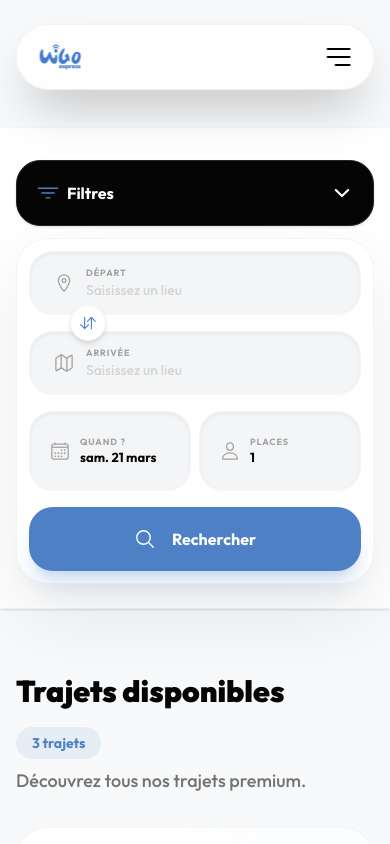
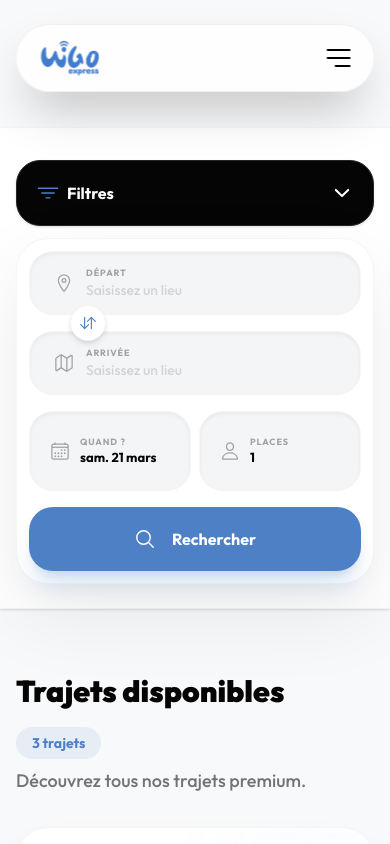
Before and after one commit to artsiders/wigo-express, a Next.js app: page /en/search in a window 390 px wide. Shown: the top 844 px of the page. Built offline with nearby package versions, Linux system fonts and the light colour scheme.

Commit message:
Update Navbar logo size and adjust SearchPageContent layout for improved responsiveness
- Increased the logo dimensions in the Navbar for better visibility.
- Modified the SearchPageContent layout to use a container for enhanced responsiveness and spacing.

```diff
--- a/components/Navbar.tsx
+++ b/components/Navbar.tsx
@@ -100,8 +100,8 @@ export default function Navbar() {
             <Image
               src="/images/logo.png"
               alt="Logo"
-              width={50}
-              height={50}
+              width={70}
+              height={70}
               priority
             />
           </Link>
--- a/components/search/SearchPageContent.tsx
+++ b/components/search/SearchPageContent.tsx
@@ -266,7 +266,7 @@ export default function SearchPageContent({ params }: SearchPageContentProps) {
         </div>
       </div>
 
-      <main className="flex-1 max-w-7xl mx-auto w-full px-4 sm:px-6 py-8 md:py-12 flex flex-col lg:flex-row gap-8 lg:gap-12 pl-4 lg:pl-0">
+      <main className="flex-1 container mx-auto w-full px-4 sm:px-8 py-8 md:py-12 flex flex-col lg:flex-row gap-8 lg:gap-12">
         <aside className="w-full lg:w-80 shrink-0 flex flex-col gap-6 self-start sticky top-28 z-30">
           <div className="hidden lg:block z-40">
             <RideSearchWidget variant="vertical" />
```
